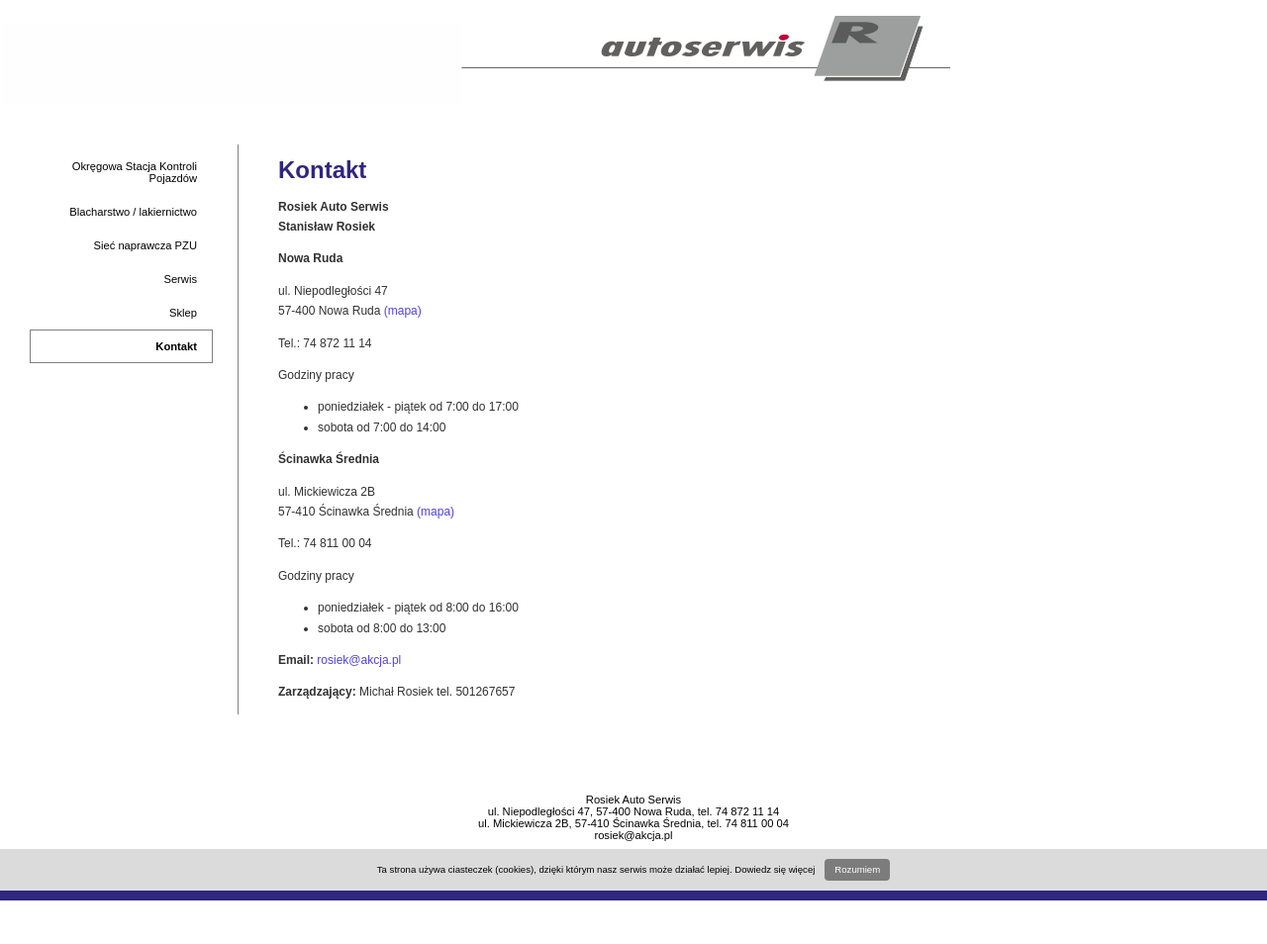
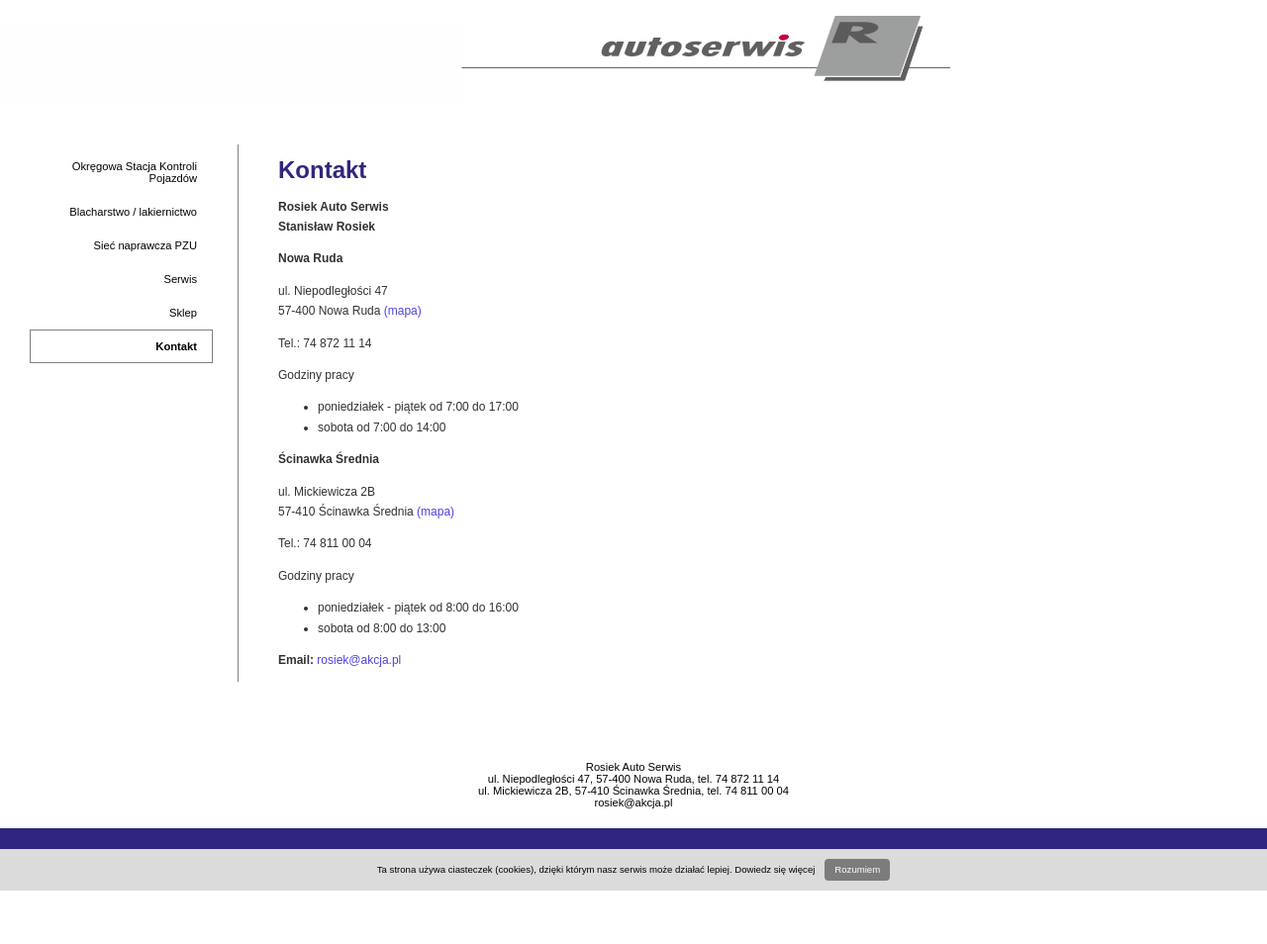
Before and after one commit to maciej-rosiek/www, a Jekyll site: the page built from rosiekautoserwis/_posts/2013-01-01-kontakt.html, in a window 1280 px wide. Shown: the whole page at 99% size. Built offline with Jekyll 4.4.1, drawn with Linux system fonts in a browser that asks for light colours; Markdown is read by kramdown in place of the engine named in the settings; after the commit the page ends 921 px from its top, so only the background shows below that.

Commit message:
Update 2013-01-01-kontakt.html

```diff
--- a/rosiekautoserwis/_posts/2013-01-01-kontakt.html
+++ b/rosiekautoserwis/_posts/2013-01-01-kontakt.html
@@ -46,6 +46,3 @@
         document.write('</a>');
     </script>
 </p>
-<p>
-    <b>Zarządzający:</b> Michał Rosiek tel. 501267657
-</p>
```
